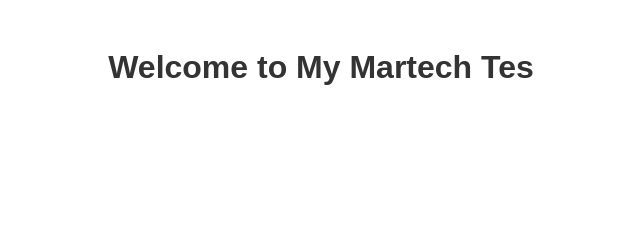
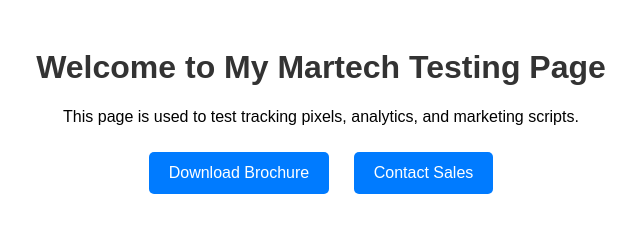
Before and after one commit to bgaurSA/cdp-test, a plain HTML site: page index.html in a window 1280 px wide. Shown: the whole page, without its empty margins (319-959 px from the left). Drawn offline with Linux system fonts and the light colour scheme.

Commit message:
Add files via upload

```diff
--- a/index.html
+++ b/index.html
@@ -29,4 +29,27 @@
   </style>
 </head>
 <body>
-  <h1>Welcome to My Martech Tes
+  <h1>Welcome to My Martech Testing Page</h1>
+  <p>This page is used to test tracking pixels, analytics, and marketing scripts.</p>
+
+  <!-- CTA Buttons -->
+  <button class="cta-button" id="cta-download">Download Brochure</button>
+  <button class="cta-button" id="cta-contact">Contact Sales</button>
+
+  <!-- Example: Tracking scripts -->
+  <script>
+    console.log("Page loaded");
+
+    // Simulate event tracking for buttons
+    document.getElementById("cta-download").addEventListener("click", function () {
+      console.log("CTA Clicked: Download Brochure");
+      // Example: Replace with GA, Segment, or other tracking
+    });
+
+    document.getElementById("cta-contact").addEventListener("click", function () {
+      console.log("CTA Clicked: Contact Sales");
+      // Example: Replace with real marketing tracking
+    });
+  </script>
+</body>
+</html>
```
